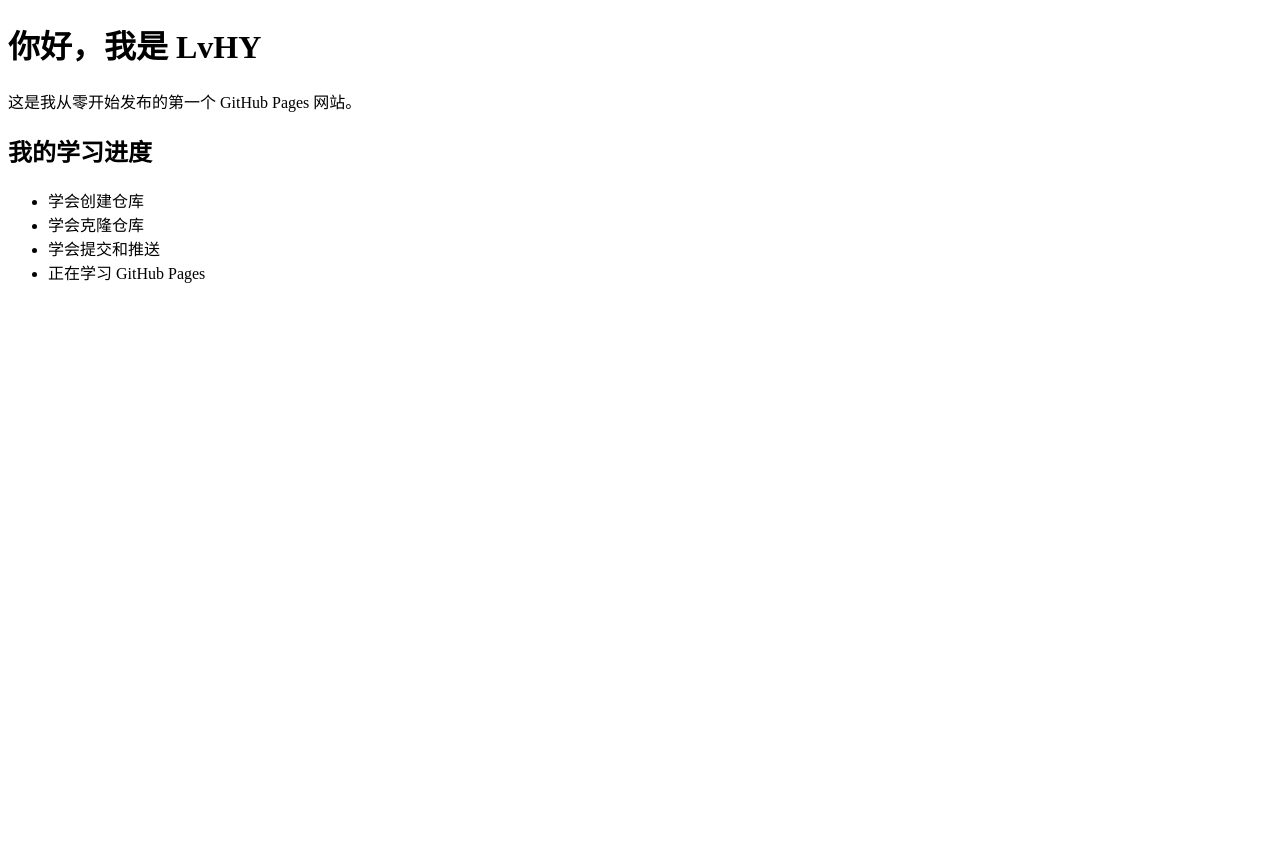
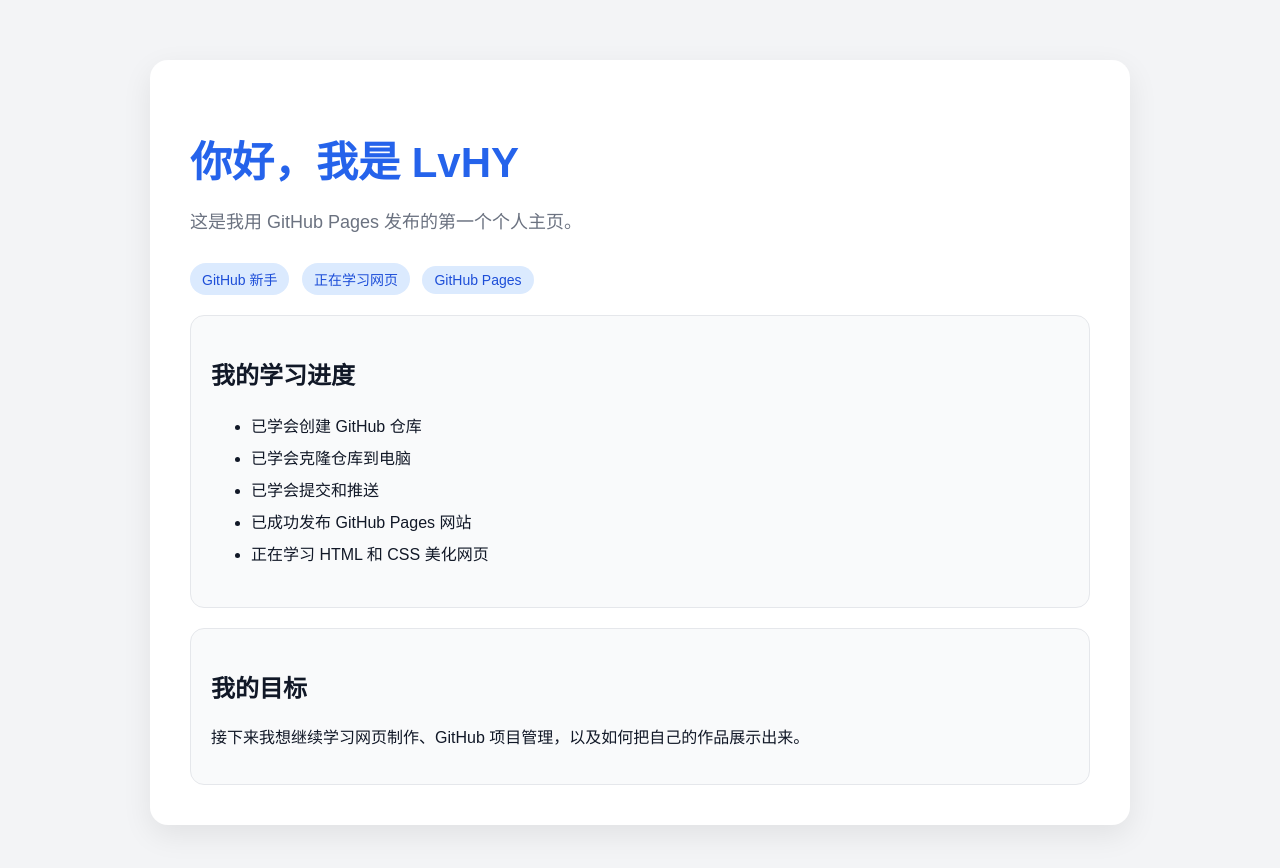
Before and after one commit to qq1921212324-gif/github-page-demo, a plain HTML site: page index.html in a window 1280 px wide. Before the commit the page ends 800 px from the top, so only its background shows below. Drawn offline with Linux system fonts and the light colour scheme.

Commit message:
美化个人主页

```diff
--- a/index.html
+++ b/index.html
@@ -2,18 +2,35 @@
 <html lang="zh-CN">
 <head>
   <meta charset="UTF-8">
-  <title>我的第一个 GitHub 网站</title>
+  <title>LvHY 的个人主页</title>
+  <link rel="stylesheet" href="style.css">
 </head>
 <body>
-  <h1>你好，我是 LvHY</h1>
-  <p>这是我从零开始发布的第一个 GitHub Pages 网站。</p>
+  <div class="container">
+    <h1>你好，我是 LvHY</h1>
+    <p class="subtitle">这是我用 GitHub Pages 发布的第一个个人主页。</p>
 
-  <h2>我的学习进度</h2>
-  <ul>
-    <li>学会创建仓库</li>
-    <li>学会克隆仓库</li>
-    <li>学会提交和推送</li>
-    <li>正在学习 GitHub Pages</li>
-  </ul>
+    <div>
+      <span class="badge">GitHub 新手</span>
+      <span class="badge">正在学习网页</span>
+      <span class="badge">GitHub Pages</span>
+    </div>
+
+    <div class="card">
+      <h2>我的学习进度</h2>
+      <ul>
+        <li>已学会创建 GitHub 仓库</li>
+        <li>已学会克隆仓库到电脑</li>
+        <li>已学会提交和推送</li>
+        <li>已成功发布 GitHub Pages 网站</li>
+        <li>正在学习 HTML 和 CSS 美化网页</li>
+      </ul>
+    </div>
+
+    <div class="card">
+      <h2>我的目标</h2>
+      <p>接下来我想继续学习网页制作、GitHub 项目管理，以及如何把自己的作品展示出来。</p>
+    </div>
+  </div>
 </body>
 </html>
--- /dev/null
+++ b/style.css
@@ -0,0 +1,53 @@
+body {
+  margin: 0;
+  font-family: Arial, "Microsoft YaHei", sans-serif;
+  background: #f3f4f6;
+  color: #111827;
+}
+
+.container {
+  max-width: 900px;
+  margin: 60px auto;
+  padding: 40px;
+  background: white;
+  border-radius: 18px;
+  box-shadow: 0 10px 30px rgba(0, 0, 0, 0.08);
+}
+
+h1 {
+  font-size: 42px;
+  margin-bottom: 10px;
+  color: #2563eb;
+}
+
+.subtitle {
+  font-size: 18px;
+  color: #6b7280;
+  margin-bottom: 30px;
+}
+
+.card {
+  background: #f9fafb;
+  padding: 20px;
+  border-radius: 14px;
+  margin-top: 20px;
+  border: 1px solid #e5e7eb;
+}
+
+h2 {
+  color: #111827;
+}
+
+ul {
+  line-height: 2;
+}
+
+.badge {
+  display: inline-block;
+  background: #dbeafe;
+  color: #1d4ed8;
+  padding: 6px 12px;
+  border-radius: 999px;
+  font-size: 14px;
+  margin-right: 8px;
+}
```
